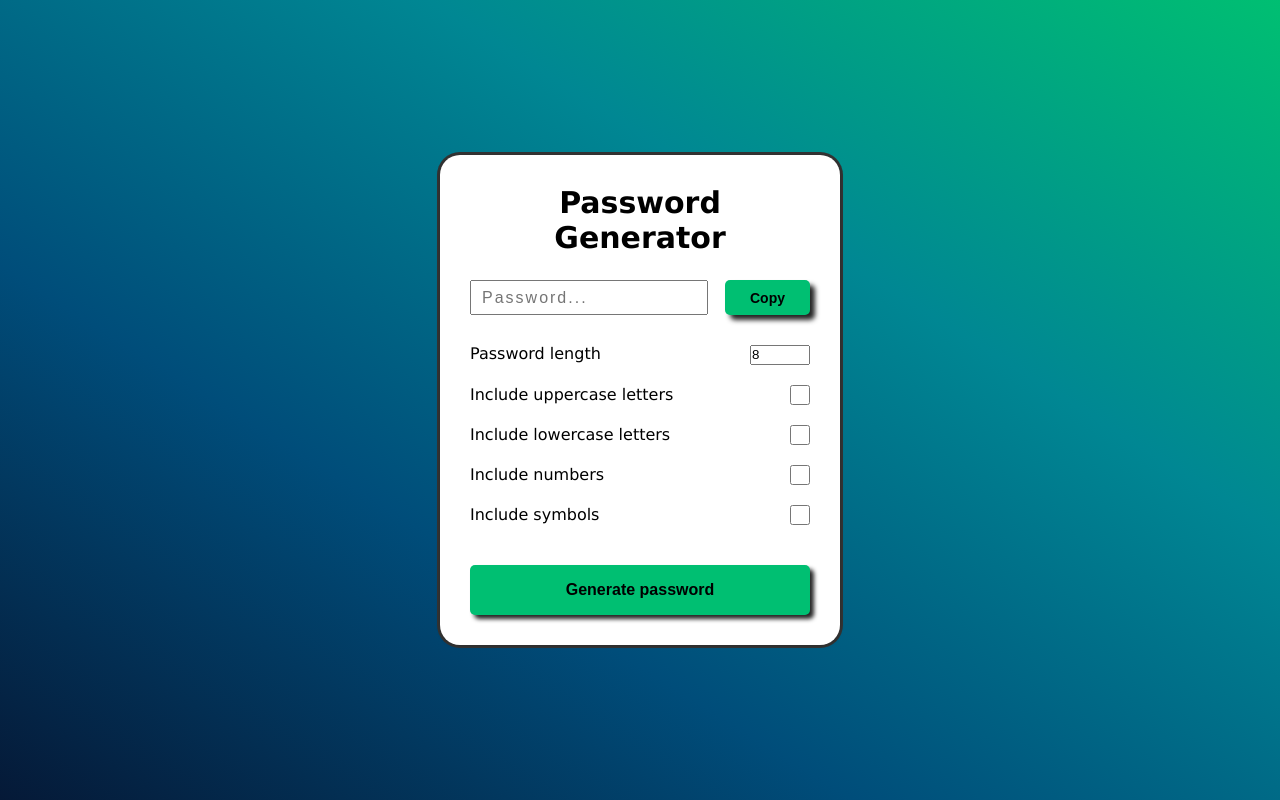
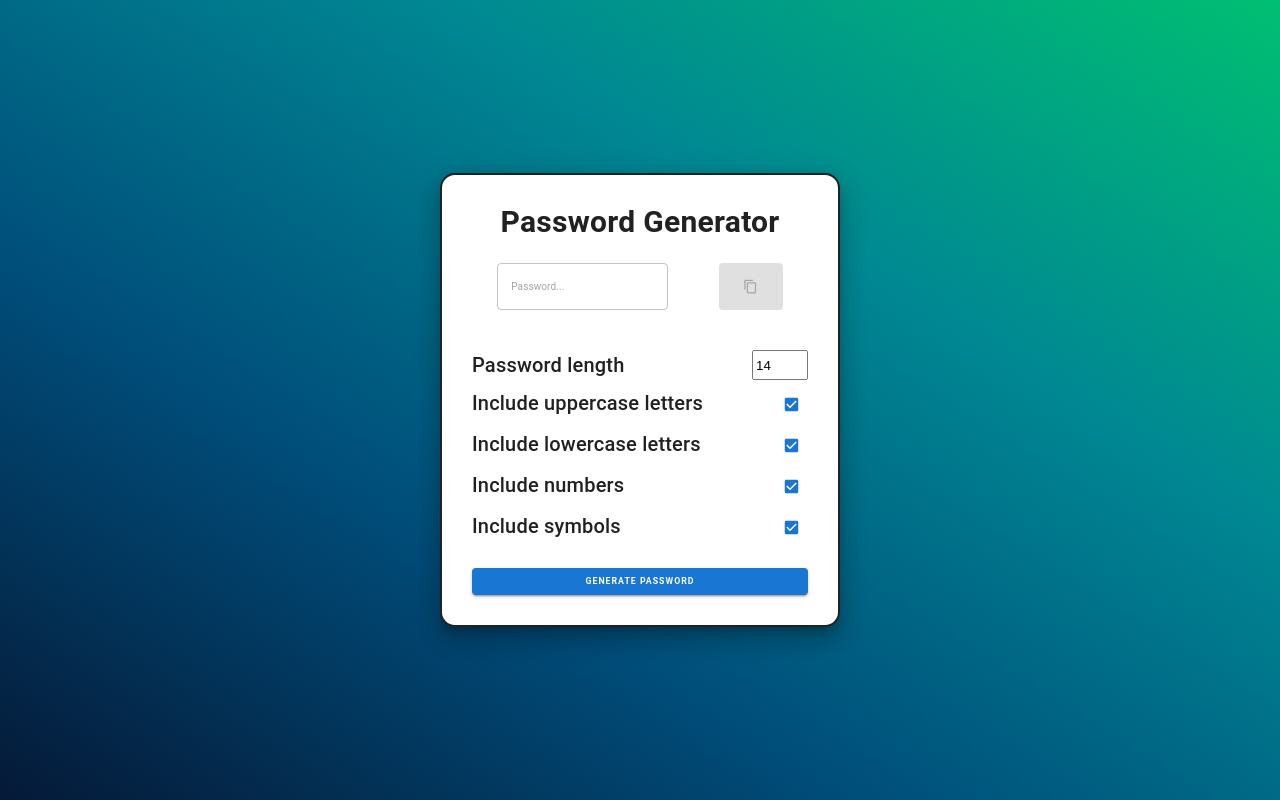
Before and after one commit to NacomiTagiera/Password-Generator, a React (Create React App) app in the folder code/: page / in a window 1280 px wide. Built offline with nearby package versions, Linux system fonts and the light colour scheme.

Commit message:
Added MUI components

```diff
--- a/code/package.json
+++ b/code/package.json
@@ -4,6 +4,10 @@
   "homepage": "https://NacomiTagiera.github.io/code/Password-Generator",
   "private": true,
   "dependencies": {
+    "@emotion/react": "^11.10.5",
+    "@emotion/styled": "^11.10.5",
+    "@mui/icons-material": "^5.10.9",
+    "@mui/material": "^5.10.12",
     "@testing-library/jest-dom": "^5.16.5",
     "@testing-library/react": "^13.4.0",
     "@testing-library/user-event": "^13.5.0",
--- a/code/src/App.css
+++ b/code/src/App.css
@@ -1,10 +1,19 @@
-* {
-  margin: 0;
-  padding: 0;
+html {
+  font-size: 62.5%;
   box-sizing: border-box;
 }
 
+*,
+*::before,
+*::after {
+  box-sizing: inherit;
+}
+
 body {
+  margin: 0;
+  padding: 0;
+  line-height: 1.1;
+  height: 100vh;
   background-image: linear-gradient(
     to right top,
     #051937,
@@ -14,98 +23,13 @@ body {
   );
   font-family: "Lucida Sans", "Lucida Sans Regular", "Lucida Grande",
     "Lucida Sans Unicode", Geneva, Verdana, sans-serif;
-  height: 100vh;
   display: flex;
   align-items: center;
   justify-content: center;
 }
 
-.container {
-  background-color: #fff;
-  padding: 30px;
-  width: 400px;
-  max-width: 100%;
-  box-shadow: rgba(0, 0, 0, 0.16) 0px 1px 4px, rgb(51, 51, 51) 0px 0px 0px 3px;
-  border-radius: 20px;
+@media (max-width: 575px) {
+  html {
+    font-size: 50%;
+  }
 }
-
-.header {
-  font-size: 30px;
-  margin-bottom: 25px;
-  text-align: center;
-}
-
-.password-format {
-  display: flex;
-  justify-content: space-between;
-  padding: 10px 0px;
-}
-
-.password-format label {
-  font-weight: 500;
-}
-
-input[type="checkbox"] {
-  width: 20px;
-  height: 20px;
-  color: black;
-}
-
-input[type="number"] {
-  width: 60px;
-  height: 20px;
-}
-
-.generate-button {
-  background-color: #00bf72;
-  border-radius: 5px;
-  border: 0px;
-  box-shadow: rgba(0, 0, 0, 0.86) 4px 4px 4px;
-  cursor: pointer;
-  font-size: 16px;
-  font-weight: 700;
-  height: 50px;
-  margin-top: 30px;
-  width: 100%;
-  transition: all 0.5s ease-in-out;
-}
-
-.generate-button:hover {
-  background-color: #0ca166;
-  box-shadow: rgba(0, 0, 0, 0.86) 2px 2px 2px;
-  transform: scale(0.98);
-}
-
-.password-box {
-  display: flex;
-  justify-content: space-between;
-}
-
-.password-box > input[type="text"] {
-  width: 70%;
-  height: 35px;
-  margin-right: 10px;
-  font-size: 16px;
-  padding-left: 10px;
-  color: #000;
-  letter-spacing: 2px;
-}
-
-.copy-button {
-  display: block;
-  width: 25%;
-  cursor: pointer;
-  border: 0px;
-  font-size: 14px;
-  font-weight: 700;
-  border-radius: 5px;
-  background-color: #00bf72;
-  box-shadow: rgba(0, 0, 0, 0.86) 5px 5px 5px;
-  transition: all 0.5s ease-in-out;
-}
-
-.copy-button:hover {
-  background-color: #0ca166;
-  box-shadow: rgba(0, 0, 0, 0.86) 2px 2px 2px;
-  transform: scale(0.98);
-}
--- a/code/src/App.tsx
+++ b/code/src/App.tsx
@@ -1,15 +1,41 @@
 import { useState } from "react";
+
+import {
+  Alert,
+  AlertTitle,
+  Box,
+  Button,
+  Card,
+  Checkbox,
+  Collapse,
+  Stack,
+  TextField,
+  Typography,
+} from "@mui/material";
+import ContentCopyIcon from "@mui/icons-material/ContentCopy";
 
 import "./App.css";
 
 function App() {
   const [password, setPassword] = useState<string>("");
-  const [length, setLength] = useState<number>(8);
-  const [includeLowercase, setIncludeLowercase] = useState<boolean>(false);
-  const [includeUppercase, setIncludeUppercase] = useState<boolean>(false);
-  const [includeDigits, setIncludeDigits] = useState<boolean>(false);
-  const [includeSymbols, setIncludeSymbols] = useState<boolean>(false);
+  const [length, setLength] = useState<number>(14);
+
+  const [includeDigits, setIncludeDigits] = useState<boolean>(true);
+  const [includeLowercase, setIncludeLowercase] = useState<boolean>(true);
+  const [includeSymbols, setIncludeSymbols] = useState<boolean>(true);
+  const [includeUppercase, setIncludeUppercase] = useState<boolean>(true);
+
   const [isCopied, setIsCopied] = useState<boolean>(false);
+
+  const boxStyles = {
+    display: "flex",
+    justifyContent: "space-between",
+  };
+
+  const typographyStyles = {
+    fontSize: "2rem",
+    fontWeight: 500,
+  };
 
   function handleGeneratePassword() {
     const uppercaseLetters: string = "QWERTYUIOPASDFGHJKLZXCVBNM";
@@ -54,37 +80,58 @@ function App() {
   }
 
   return (
-    <div className="container">
-      <h1 className="header">Password Generator</h1>
-      <div className="password-box">
-        <input
-          type="text"
+    <>
+      <Card
+        variant="outlined"
+        sx={{
+          border: 2.5,
+          borderRadius: "1.5rem",
+          boxShadow: 14,
+          marginInline: "auto",
+          padding: "3rem",
+          width: "40rem",
+        }}
+      >
+        <Typography
+          component="h2"
+          sx={{
+            fontSize: "3rem",
+            fontWeight: 700,
+            lineHeight: 1.1,
+            mb: "2.5rem",
+            textAlign: "center",
+          }}
+        >
+          Password Generator
+        </Typography>
+        <Box sx={{ display: "flex", justifyContent: "space-around" }}>
+          <TextField
+            variant="outlined"
             value={password}
             placeholder="Password..."
             autoComplete="off"
-          readOnly={true}
+            inputProps={{
+              readOnly: true,
+            }}
+            sx={{ fontSize: "4rem", fontWeight: "bold" }}
           />
-        <button
-          className="copy-button"
+          <Button
+            variant="contained"
+            disabled={isCopied || password.length === 0}
             onClick={() => {
-            if (password.length > 0) {
               navigator.clipboard.writeText(password);
               setIsCopied(true);
-              setInterval(() => {
+              setTimeout(() => {
                 setIsCopied(false);
               }, 2500);
-            }
             }}
           >
-          {isCopied ? "Copied!" : "Copy"}
-        </button>
-      </div>
-      <br />
-      <div className="password-format">
-        <div>
-          <label>Password length</label>
-        </div>
-        <div>
+            <ContentCopyIcon />
+          </Button>
+        </Box>
+        <Stack spacing={1} sx={{ mt: 5 }}>
+          <Box sx={boxStyles}>
+            <Typography sx={typographyStyles}>Password length</Typography>
             <input
               type="number"
               min="8"
@@ -92,54 +139,66 @@ function App() {
               value={length}
               onChange={(e) => setLength(Number(e.target.value))}
             />
-        </div>
-      </div>
-      <div className="password-format">
-        <div>
-          <label>Include uppercase letters</label>
-        </div>
-        <input
+          </Box>
+          <Box sx={boxStyles}>
+            <Typography sx={typographyStyles}>
+              Include uppercase letters
+            </Typography>
+            <Checkbox
+              sx={{ scale: "1.2" }}
               checked={includeUppercase}
               onChange={(e) => setIncludeUppercase(e.target.checked)}
-          type="checkbox"
             />
-      </div>
-      <div className="password-format">
-        <div>
-          <label>Include lowercase letters</label>
-        </div>
-        <input
+          </Box>
+          <Box sx={boxStyles}>
+            <Typography sx={typographyStyles}>
+              Include lowercase letters
+            </Typography>
+            <Checkbox
+              sx={{ scale: "1.2" }}
               checked={includeLowercase}
               onChange={(e) => setIncludeLowercase(e.target.checked)}
-          type="checkbox"
             />
-      </div>
-      <div className="password-format">
-        <div>
-          <label>Include numbers</label>
-        </div>
-        <input
+          </Box>
+          <Box sx={boxStyles}>
+            <Typography sx={typographyStyles}>Include numbers</Typography>
+            <Checkbox
+              sx={{ scale: "1.2" }}
               checked={includeDigits}
               onChange={(e) => setIncludeDigits(e.target.checked)}
-          type="checkbox"
             />
-      </div>
-      <div className="password-format">
-        <div>
-          <label>Include symbols</label>
-        </div>
-        <input
+          </Box>
+          <Box sx={boxStyles}>
+            <Typography sx={typographyStyles}>Include symbols</Typography>
+            <Checkbox
+              sx={{ scale: "1.2" }}
               checked={includeSymbols}
               onChange={(e) => setIncludeSymbols(e.target.checked)}
-          type="checkbox"
             />
-      </div>
-      <div>
-        <button className="generate-button" onClick={handleGeneratePassword}>
+          </Box>
+        </Stack>
+        <Button
+          variant="contained"
+          fullWidth
+          disabled={
+            !includeDigits &&
+            !includeLowercase &&
+            !includeSymbols &&
+            !includeUppercase
+          }
+          sx={{ fontWeight: 600, letterSpacing: 1, mt: 3 }}
+          onClick={() => handleGeneratePassword()}
+        >
           Generate password
-        </button>
-      </div>
-    </div>
+        </Button>
+      </Card>
+      <Collapse in={isCopied} sx={{ position: "absolute", top: 0 }}>
+        <Alert severity="success" sx={{ fontSize: "2rem", fontWeight: 500 }}>
+          <AlertTitle sx={{ fontSize: "2.5rem" }}>Success!</AlertTitle>
+          Password has been successfully copied!
+        </Alert>
+      </Collapse>
+    </>
   );
 }
 
```
Also changed, not shown: 1 other file (tests, documents, lock files or other folders). Lines whose indentation alone changed are shown as unchanged.
